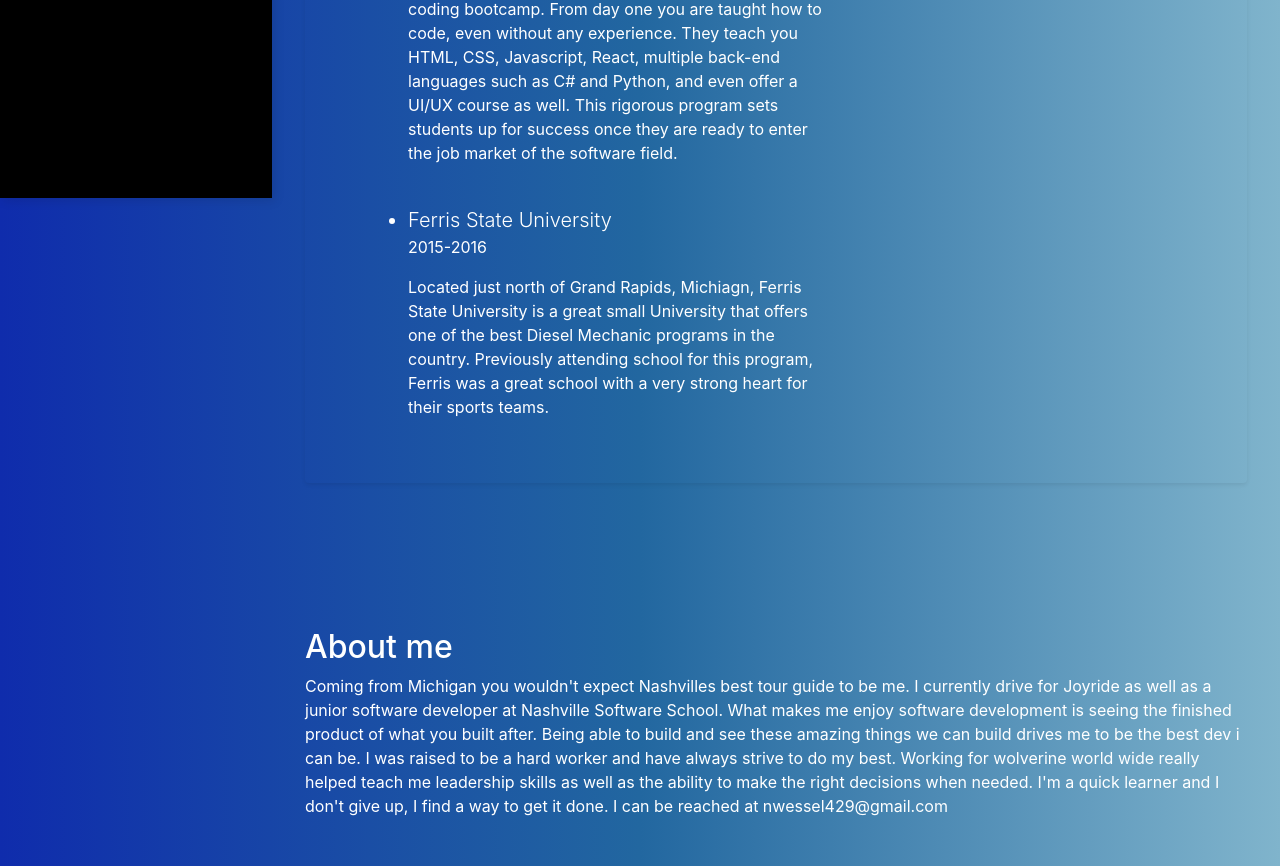
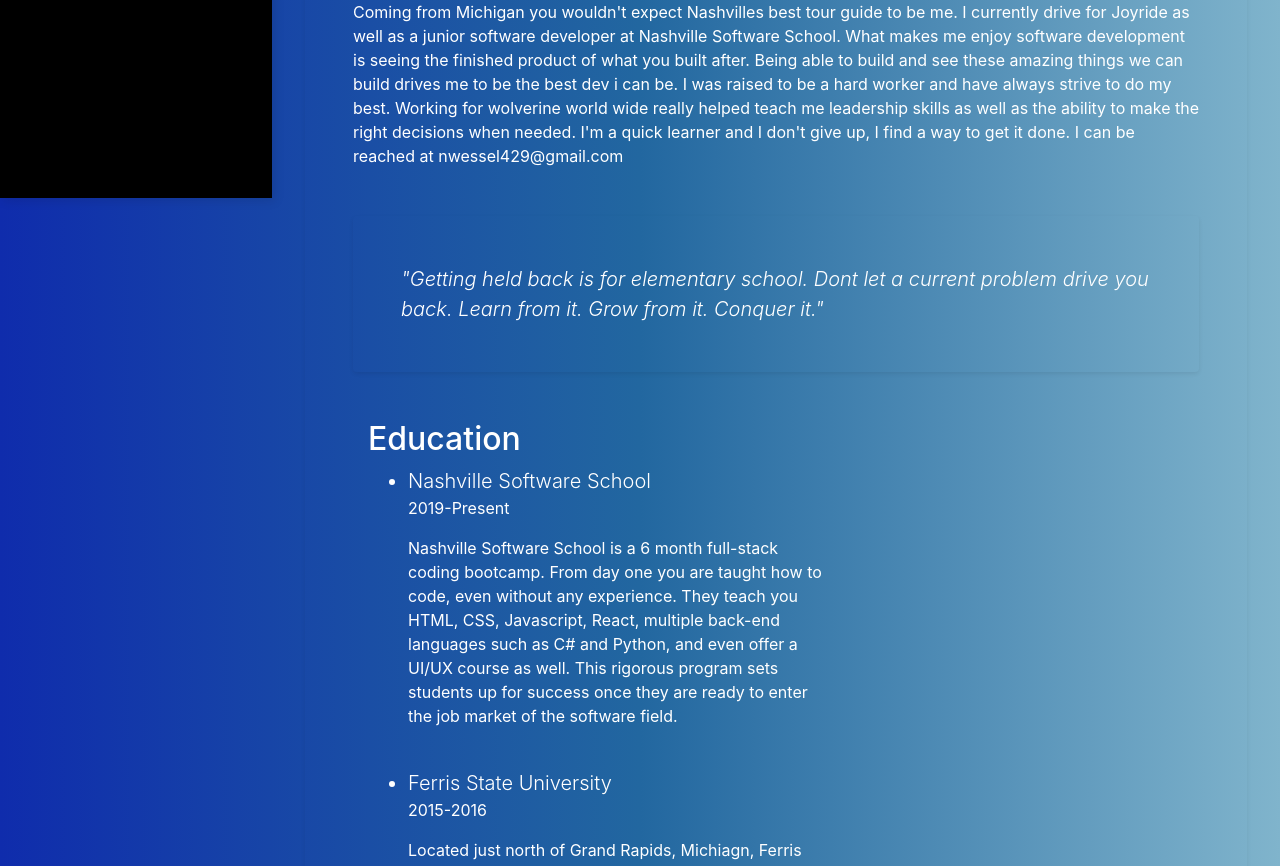
Before and after one commit to wesseln1/personal-site, a website built with webpack: page index.html in a window 1280 px wide. Shown: the part 602-1468 px from the top of the page. Built offline with nearby package versions, Linux system fonts and the light colour scheme.

```diff
--- a/index.html
+++ b/index.html
@@ -21,7 +21,7 @@
         <div class="py-4 px-3 mb-4">
           <div class="media d-flex align-items-center">
             <img
-              src="https://res.cloudinary.com/mhmd/image/upload/v1556074849/avatar-1_tcnd60.png"
+              src="C:\Users\OWNER\workspace\personalSite\webpack-with-json-server-boilerplate\2019_11_21_C35_0428_T.jpg"
               alt="..."
               width="65"
               class="mr-3 rounded-circle img-thumbnail shadow-sm"
@@ -108,6 +108,31 @@
             because it satisfies your mind."
           </p>
           <div class=" p-5 rounded my-5 shadow-sm">
+            <div class="separator"></div>
+            <div id="about-me">
+              <h2>About me</h2>
+              <p>
+                Coming from Michigan you wouldn't expect Nashvilles best tour
+                guide to be me. I currently drive for Joyride as well as a
+                junior software developer at Nashville Software School. What
+                makes me enjoy software development is seeing the finished
+                product of what you built after. Being able to build and see
+                these amazing things we can build drives me to be the best dev i
+                can be. I was raised to be a hard worker and have always strive
+                to do my best. Working for wolverine world wide really helped
+                teach me leadership skills as well as the ability to make the
+                right decisions when needed. I'm a quick learner and I don't
+                give up, I find a way to get it done. I can be reached at
+                nwessel429@gmail.com
+              </p>
+            </div>
+            <div class=" p-5 rounded my-5 shadow-sm">
+              <p class="lead font-italic mb-0">
+                "Getting held back is for elementary school. Dont let a current
+                problem drive you back. Learn from it. Grow from it. Conquer
+                it."
+              </p>
+            </div>
             <div class="col-lg-7" id="education">
               <h2>Education</h2>
               <ul>
@@ -140,29 +165,6 @@
                 </p>
               </ul>
             </div>
-          </div>
-          <div class="separator"></div>
-          <div id="about-me">
-            <h2>About me</h2>
-            <p>
-              Coming from Michigan you wouldn't expect Nashvilles best tour
-              guide to be me. I currently drive for Joyride as well as a junior
-              software developer at Nashville Software School. What makes me
-              enjoy software development is seeing the finished product of what
-              you built after. Being able to build and see these amazing things
-              we can build drives me to be the best dev i can be. I was raised
-              to be a hard worker and have always strive to do my best. Working
-              for wolverine world wide really helped teach me leadership skills
-              as well as the ability to make the right decisions when needed.
-              I'm a quick learner and I don't give up, I find a way to get it
-              done. I can be reached at nwessel429@gmail.com
-            </p>
-          </div>
-          <div class=" p-5 rounded my-5 shadow-sm">
-            <p class="lead font-italic mb-0">
-              "Getting held back is for elementary school. Dont let a current
-              problem drive you back. Learn from it. Grow from it. Conquer it."
-            </p>
           </div>
           <div class="separator"></div>
           <div id="experience">
```
Also changed, not shown: 1 other file.
